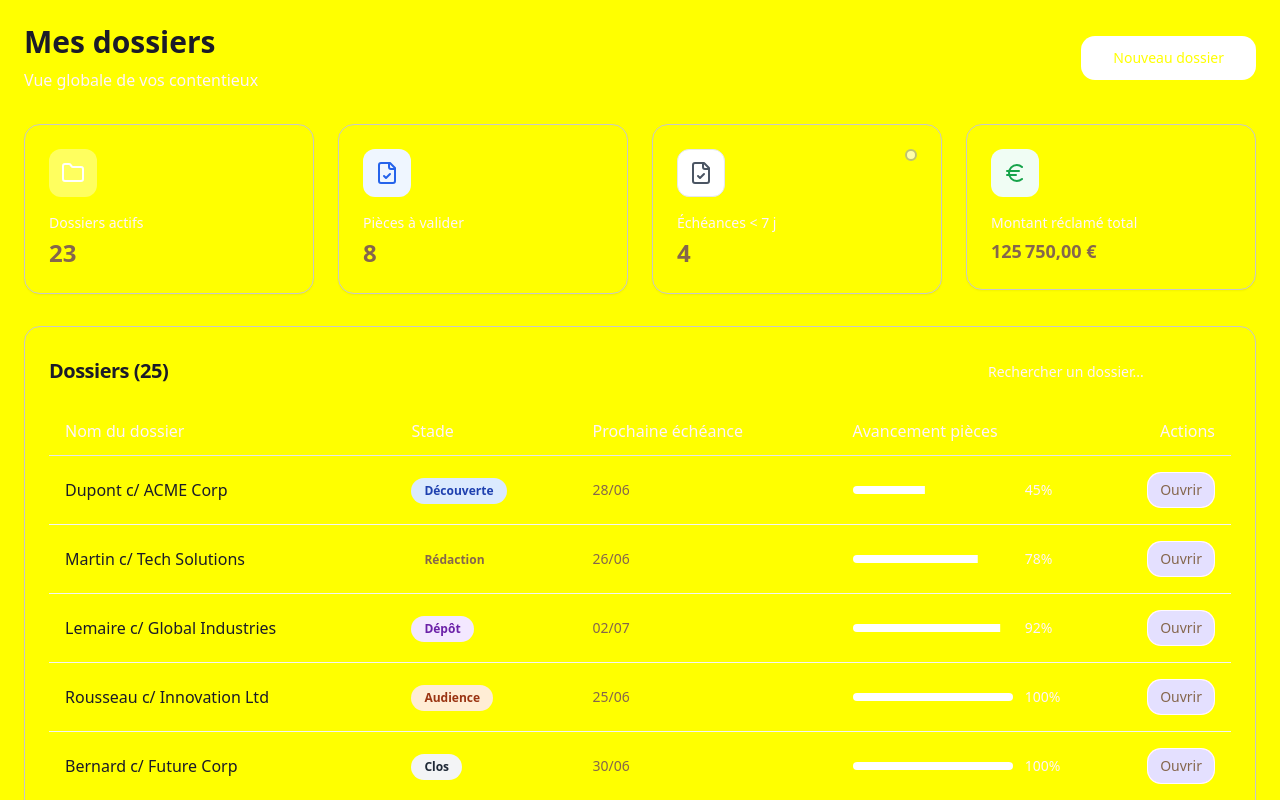
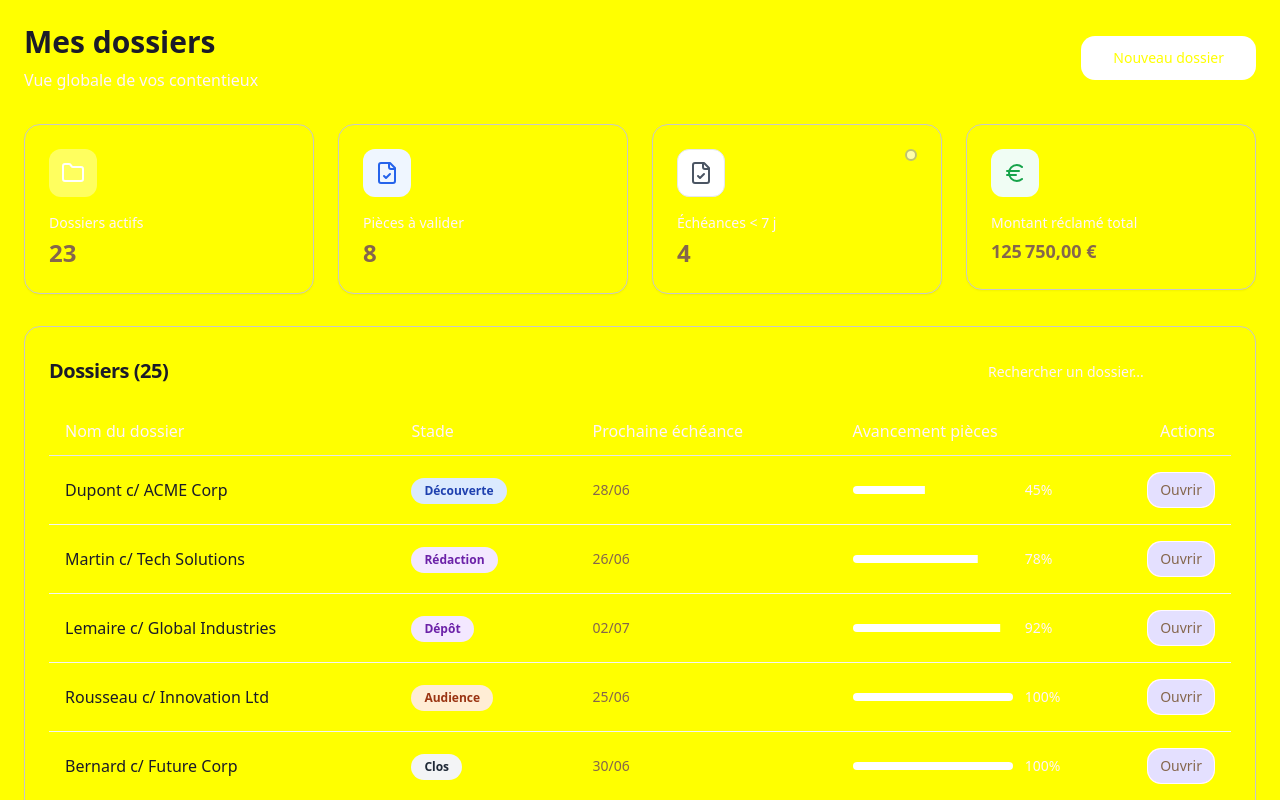
Before and after one commit to MAROUANE-92/legal-pulse, a React (Vite) app: page / in a window 1280 px wide. Shown: the top 800 px of the page. Built offline with nearby package versions, Linux system fonts and the light colour scheme.

Commit message:
Remove amber and yellow colors
Use grep to remove all instances of amber-* and yellow-* classes in TSX files.

```diff
--- a/src/components/DossiersTable.tsx
+++ b/src/components/DossiersTable.tsx
@@ -23,7 +23,7 @@ interface DossiersTableProps {
 
 const stadeColors = {
   'Découverte': 'bg-blue-100 text-blue-800',
-  'Rédaction': 'bg-yellow-100 text-yellow-800',
+  'Rédaction': 'bg-purple-100 text-purple-800',
   'Dépôt': 'bg-purple-100 text-purple-800',
   'Audience': 'bg-orange-100 text-orange-800',
   'Clos': 'bg-gray-100 text-gray-800'
```
